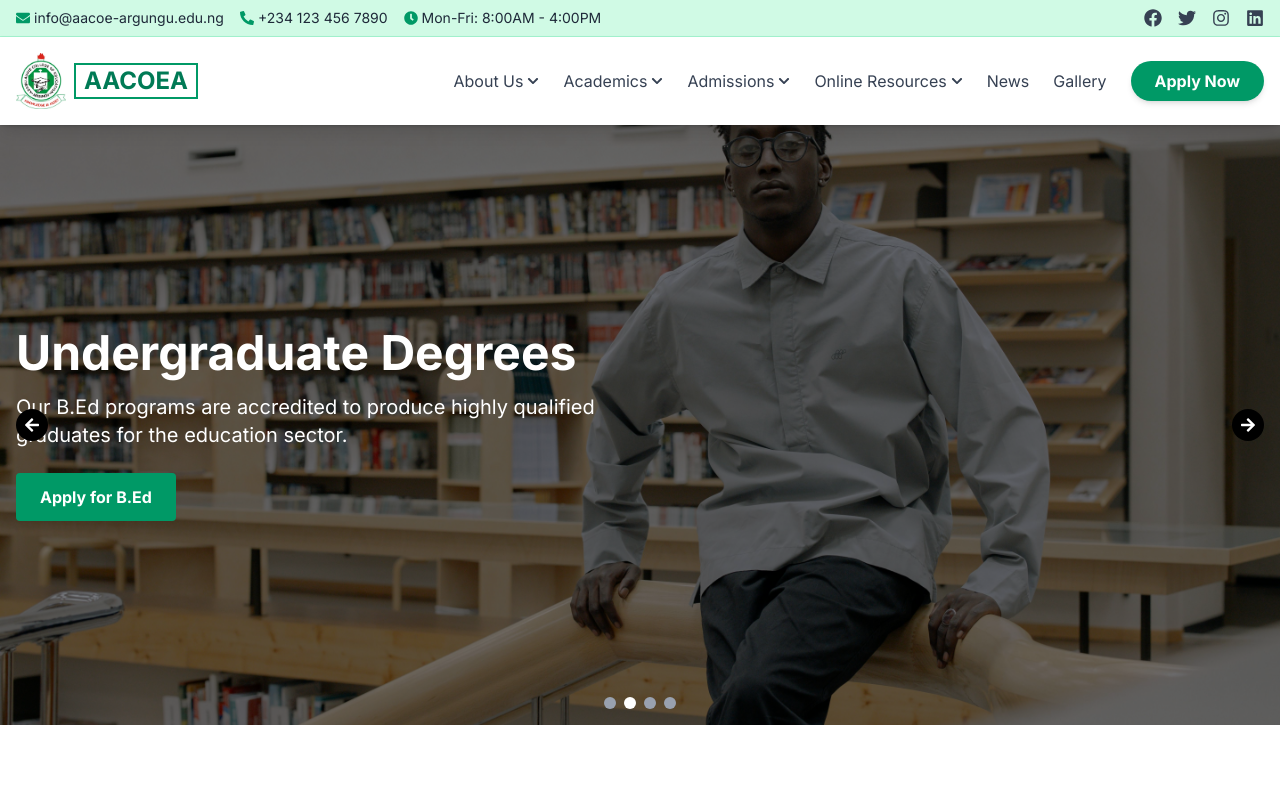
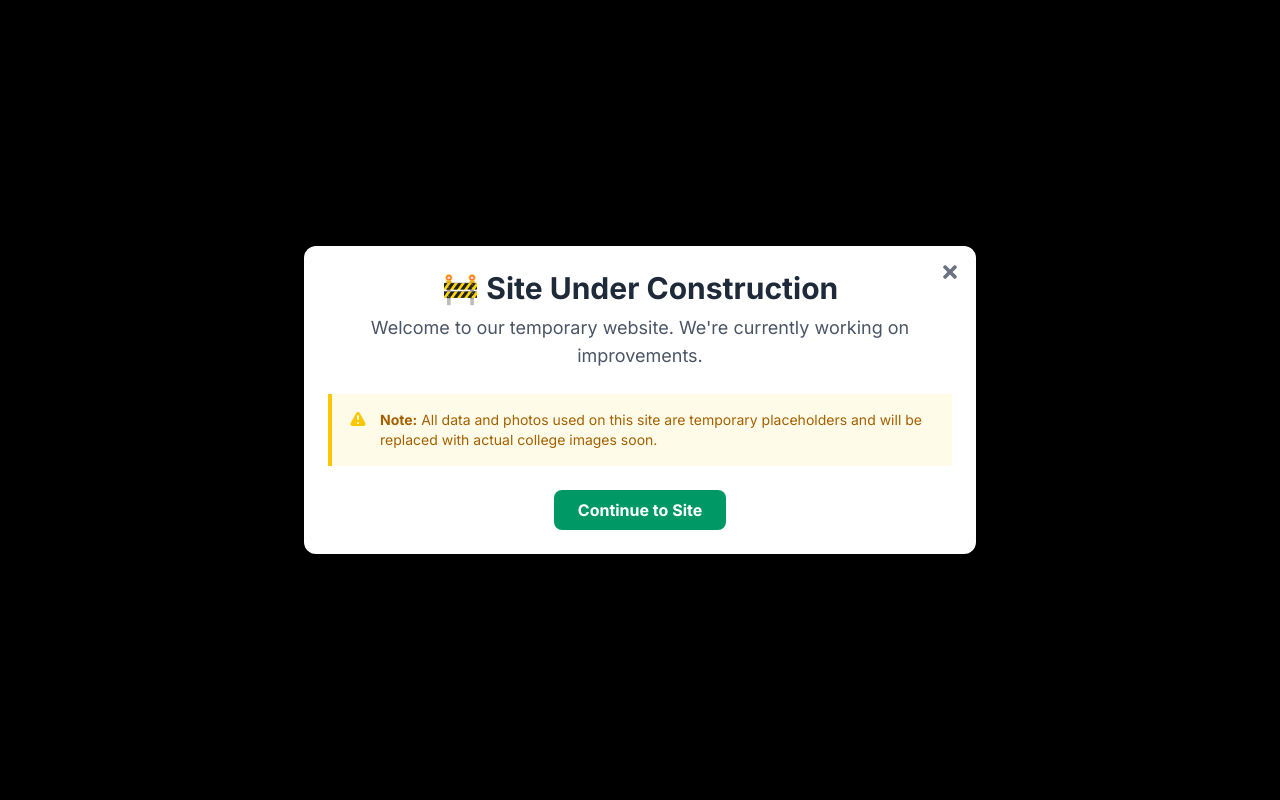
Before and after one commit to AA-Coe-Argungu/website, a Next.js app: page / in a window 1280 px wide. Shown: the top 800 px of the page. Built offline with nearby package versions, Linux system fonts and the light colour scheme.

Commit message:
Correct the route

```diff
--- a/src/app/api/auth/[...nextauth]/route.js
+++ b/src/app/api/auth/[...nextauth]/route.js
@@ -12,7 +12,7 @@ const handler = NextAuth({
       async authorize(credentials, req) {
         // Add your own authentication logic here
         const user = { id: '1', name: 'Admin', email: 'admin@example.com' };
-
+        console.log(req)
         if (credentials?.username === 'admin' && credentials?.password === 'password') {
           return user;
         } else {
--- a/src/app/page.jsx
+++ b/src/app/page.jsx
@@ -2,11 +2,12 @@
 import { useState, useEffect } from "react";
 import Image from "next/image";
 import Link from "next/link";
-import { FaUserGraduate, FaChalkboardTeacher, FaUniversity, FaBookOpen, FaArrowRight, FaArrowLeft } from "react-icons/fa";
+import { FaUserGraduate, FaChalkboardTeacher, FaUniversity, FaBookOpen, FaArrowRight, FaArrowLeft, FaTimes } from "react-icons/fa";
 
 const HomePage = () => {
   // Section 1: Slider
   const [currentSlide, setCurrentSlide] = useState(0);
+  const [showModal, setShowModal] = useState(true);
   const slides = [
     {
       title: "Quality Teacher Education",
@@ -76,6 +77,46 @@ const HomePage = () => {
 
   return (
     <div className="bg-gray-50">
+      {showModal && (
+        <div className="fixed inset-0 bg-black bg-opacity-75 flex items-center justify-center z-50 p-4">
+          <div className="bg-white rounded-xl max-w-2xl w-full p-6 relative">
+            <button onClick={() => setShowModal(false)} className="absolute top-4 right-4 text-gray-500 hover:text-gray-700">
+              <FaTimes className="text-xl" />
+            </button>
+
+            <div className="text-center mb-6">
+              <h2 className="text-2xl md:text-3xl font-bold text-gray-800 mb-2">🚧 Site Under Construction</h2>
+              <p className="text-lg text-gray-600">Welcome to our temporary website. We're currently working on improvements.</p>
+            </div>
+
+            <div className="bg-yellow-50 border-l-4 border-yellow-400 p-4 mb-6">
+              <div className="flex">
+                <div className="flex-shrink-0">
+                  <svg className="h-5 w-5 text-yellow-400" viewBox="0 0 20 20" fill="currentColor">
+                    <path
+                      fillRule="evenodd"
+                      d="M8.257 3.099c.765-1.36 2.722-1.36 3.486 0l5.58 9.92c.75 1.334-.213 2.98-1.742 2.98H4.42c-1.53 0-2.493-1.646-1.743-2.98l5.58-9.92zM11 13a1 1 0 11-2 0 1 1 0 012 0zm-1-8a1 1 0 00-1 1v3a1 1 0 002 0V6a1 1 0 00-1-1z"
+                      clipRule="evenodd"
+                    />
+                  </svg>
+                </div>
+                <div className="ml-3">
+                  <p className="text-sm text-yellow-700">
+                    <strong>Note:</strong> All data and photos used on this site are temporary placeholders and will be replaced with actual college images
+                    soon.
+                  </p>
+                </div>
+              </div>
+            </div>
+
+            <div className="flex justify-center">
+              <button onClick={() => setShowModal(false)} className="bg-emerald-600 hover:bg-emerald-700 text-white font-bold py-2 px-6 rounded-lg">
+                Continue to Site
+              </button>
+            </div>
+          </div>
+        </div>
+      )}
       {/* Section 1: Hero Slider (not full page) */}
       <section className="relative h-96 md:h-screen max-h-[600px] overflow-hidden">
         {slides.map((slide, index) => (
```
